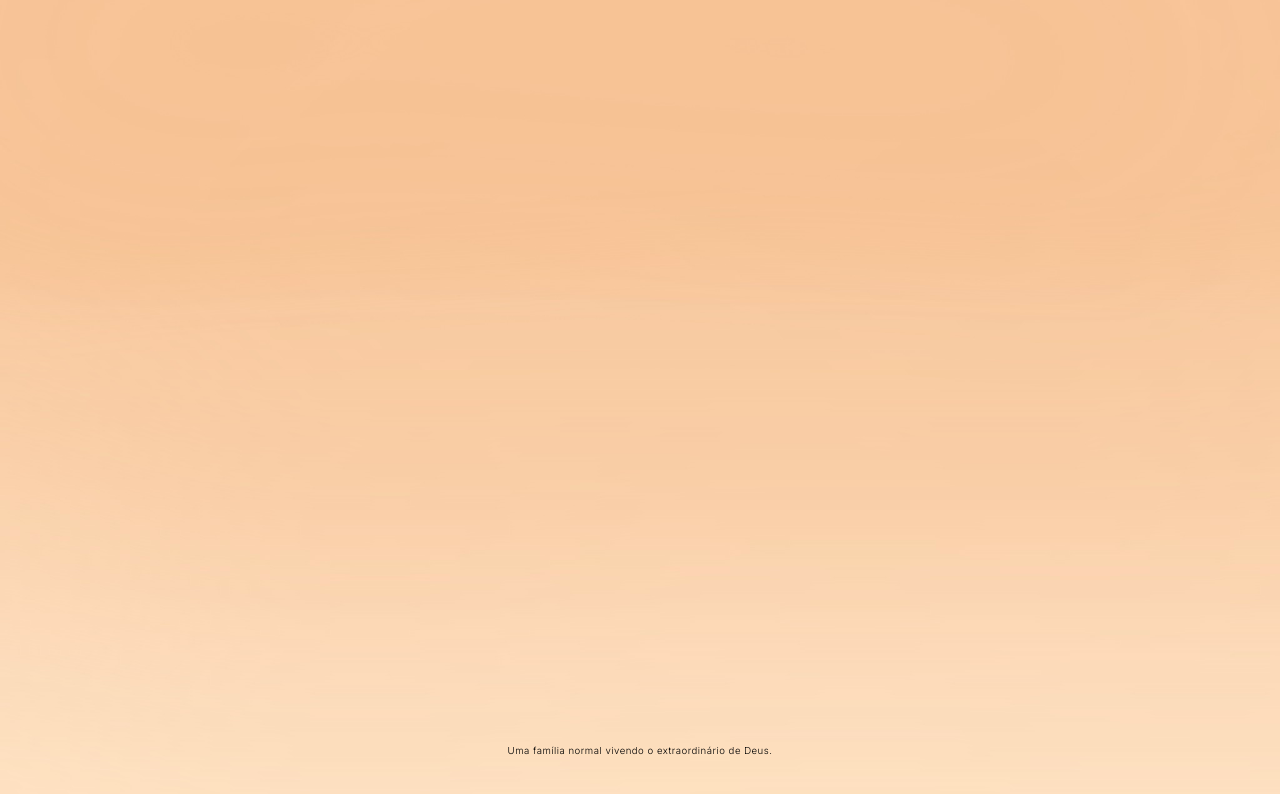
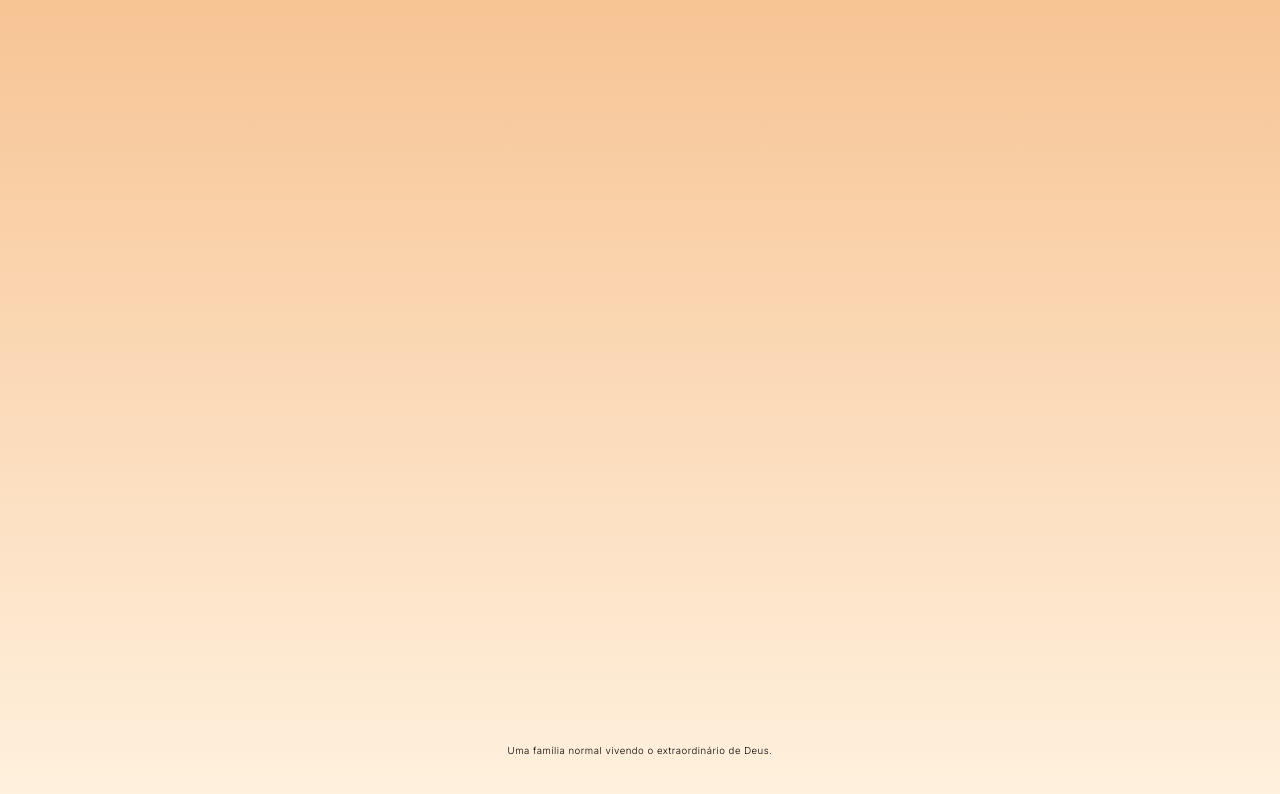
Before and after one commit to familiasegolin/mission, a plain HTML site: page index.html in a window 1280 px wide. Drawn offline with nearby package versions, Linux system fonts and the light colour scheme.

Commit message:
background color

```diff
--- a/style.css
+++ b/style.css
@@ -9,7 +9,8 @@ body, html {
   flex-direction: column;
   justify-content: center;
   align-items: center;
-  background-image: url("./assets/bgindexday.png");
+  background-image: linear-gradient(rgba(247, 196, 148, 1),rgba(255, 241, 222, 1)
+  );
     background-size: cover; /* Ajusta a imagem ao tamanho da tela */
     background-position: top center; /* Centraliza a imagem */
     background-repeat: no-repeat; /* Evita repetição */
```
